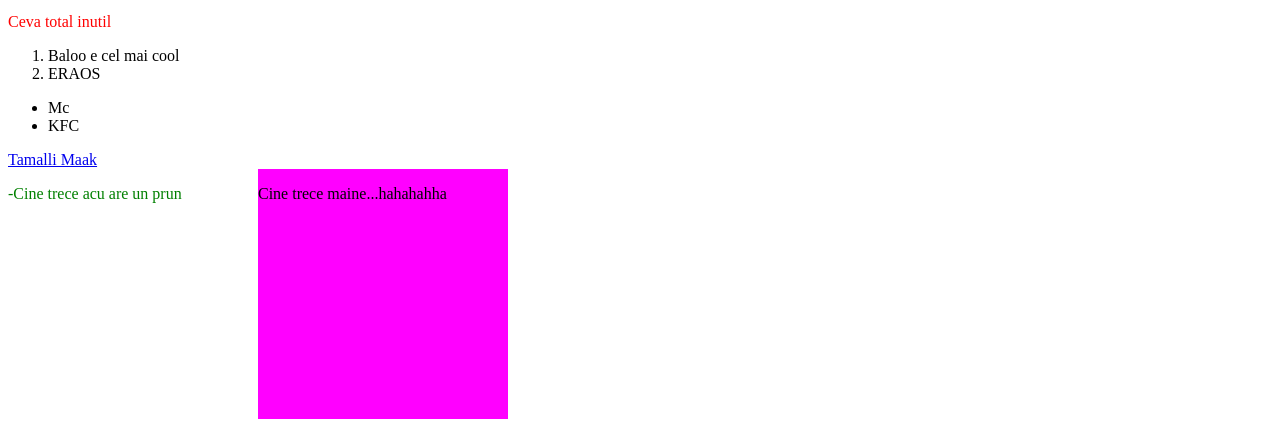
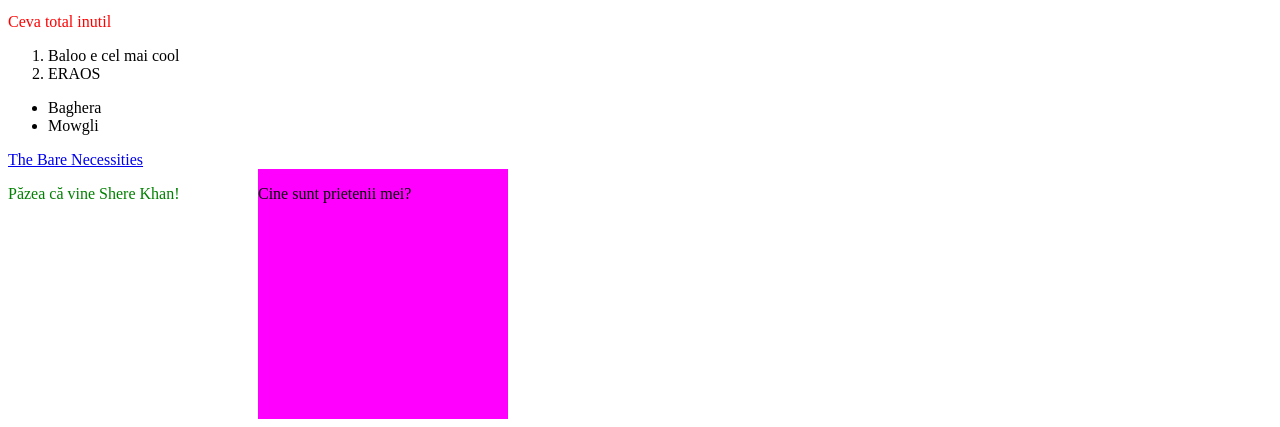
Before and after one commit to soare99/soare99.github.io, a plain HTML site: page index.html in a window 1280 px wide. Shown: the part 555-982 px from the top of the page. Drawn offline with Linux system fonts and the light colour scheme.

Commit message:
am schimbat scrisul

```diff
--- a/index.html
+++ b/index.html
@@ -39,16 +39,16 @@ flex-direction: row;
     <li>ERAOS</li>
     </ol>
     <ul>
-        <li>Mc</li>
-        <li>KFC</li>
+        <li>Baghera</li>
+        <li>Mowgli</li>
     </ul>
-    <a href="https://www.youtube.com/watch?v=jaEMNlSsE4I&ab_channel=Elyanna%D8%A7%D9%84%D9%8A%D8%A7%D9%86%D8%A7">Tamalli Maak</a>
+    <a href="https://www.youtube.com/watch?v=6BH-Rxd-NBo&ab_channel=DisneyMusicVEVO">The Bare Necessities</a>
     <div class="container">
         <div class="shorty" id="primul">
-            <p>-Cine trece acu are un prun</p>
+            <p>Păzea că vine Shere Khan!</p>
     </div>
     <div class="shorty diva">
-        <p>Cine trece maine...hahahahha </p>
+        <p>Cine sunt prietenii mei?  </p>
     </div>
     </div>
 </body>
```
